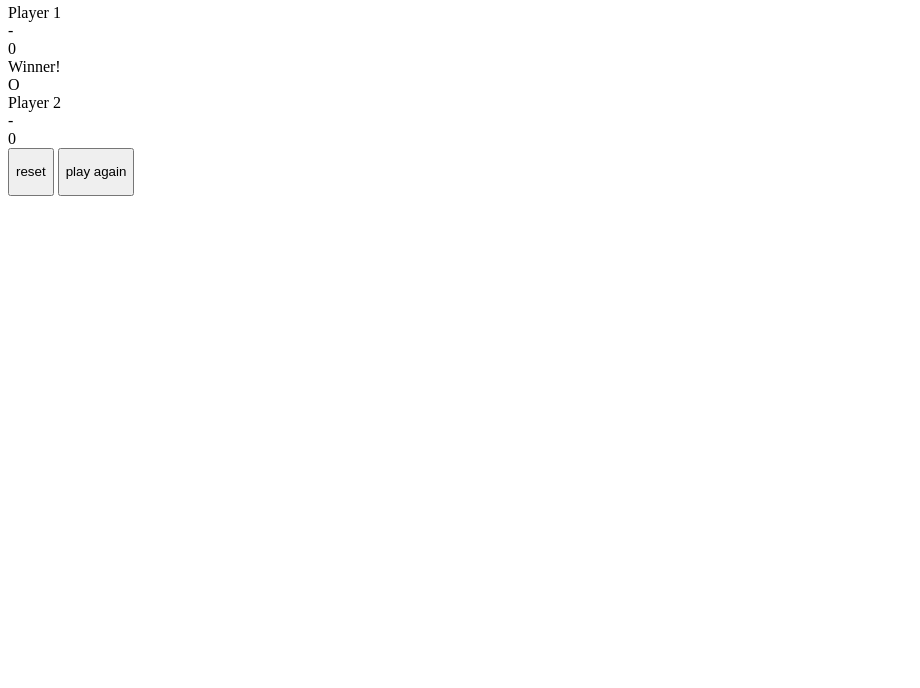
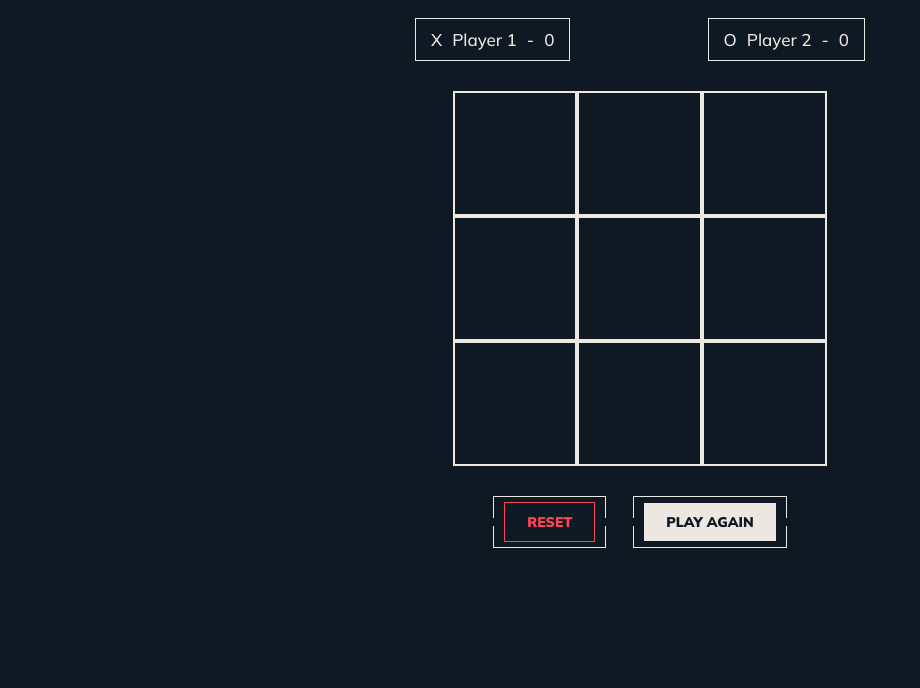
Before and after one commit to TarekVisch/tic-tac-toe, a plain HTML site: page index.html in a window 1280 px wide. Shown: the part 112-800 px from the top of the page, without its empty margins (0-920 px from the left). Drawn offline with Linux system fonts and the light colour scheme; the site is published under a folder, as on GitHub Pages, so addresses that start at the root find nothing.

Commit message:
Fix css and js linking in index.html

```diff
--- a/index.html
+++ b/index.html
@@ -4,7 +4,7 @@
     <meta charset="UTF-8" />
     <meta name="viewport" content="width=device-width, initial-scale=1.0" />
     <title>Tic Tac Toe</title>
-    <link rel="stylesheet" href="/styles/css/main.css" />
+    <link rel="stylesheet" href="styles/css/main.css" />
   </head>
   <body>
     <div class="container">
@@ -58,6 +58,6 @@
         </button>
       </div>
     </div>
-    <script src="/script/app.js"></script>
+    <script src="script/app.js"></script>
   </body>
 </html>
```
